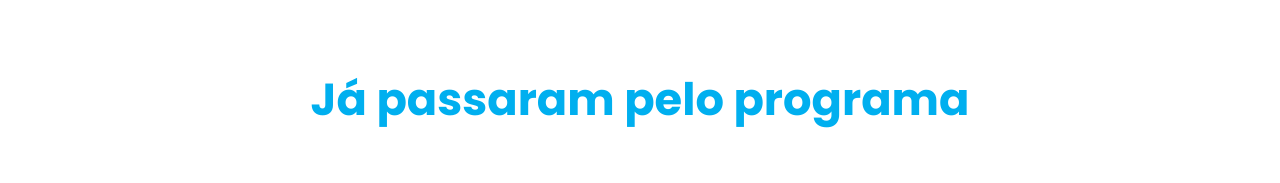
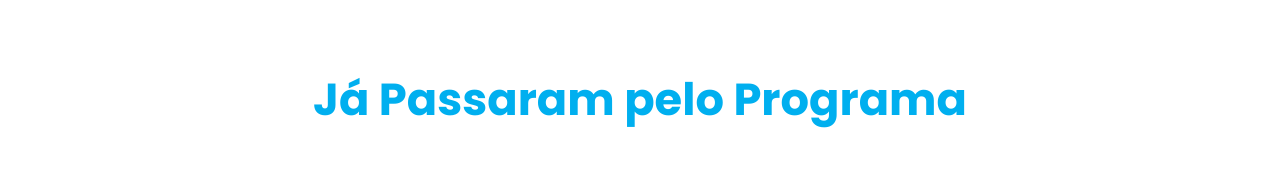
Before and after one commit to Mentto-Tech/Inova2026, a React (Vite) app: page / in a window 1280 px wide. Shown: the part 1136-1319 px from the top of the page. Built offline with nearby package versions, Linux system fonts and the light colour scheme.

Commit message:
correção titulo

```diff
--- a/src/Home.jsx
+++ b/src/Home.jsx
@@ -136,7 +136,7 @@ export default function Home() {
 
       <section className="past-companies animate-fade-in-up" ref={pastCompaniesRef}>
         <div className="past-companies-container">
-          <h2 className="past-companies-title">Já passaram pelo programa</h2>
+          <h2 className="past-companies-title">Já Passaram pelo Programa</h2>
           <img
             src={empresasParticipantes}
             alt="Empresas que já participaram do programa Inova 2026"
@@ -208,7 +208,7 @@ export default function Home() {
 
       <section className='organizacoes animate-fade-in-up' ref={organizacoesRef}>
         <div className="organizacoes-container">
-          <h2 className="organizacoes-title">Parceiros do programa</h2>
+          <h2 className="organizacoes-title">Parceiros do Programa</h2>
           <img src={organizacoes} alt="Organizações Parceiras" className="organizacoes-image" />
         </div>
       </section>
```
